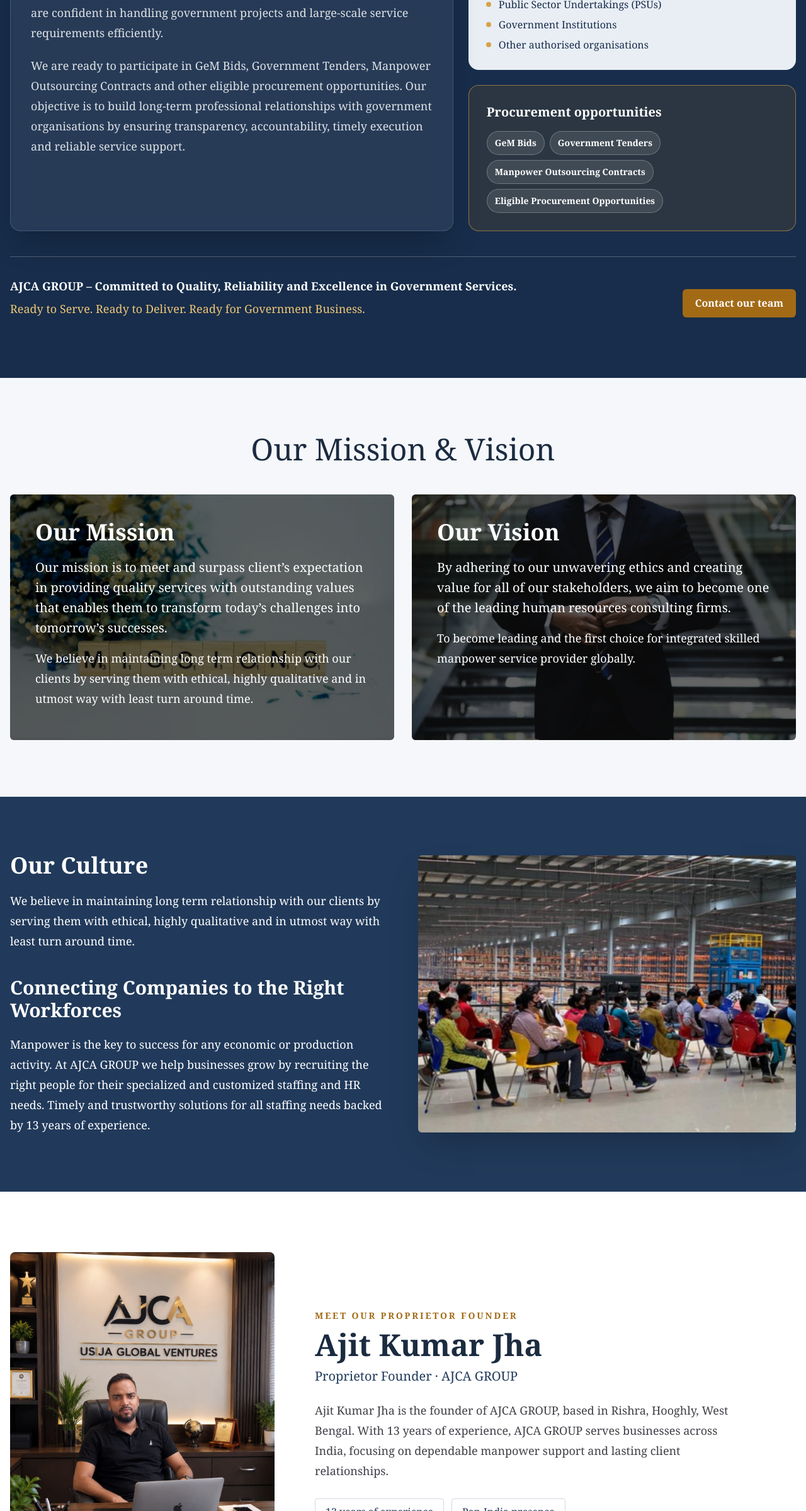
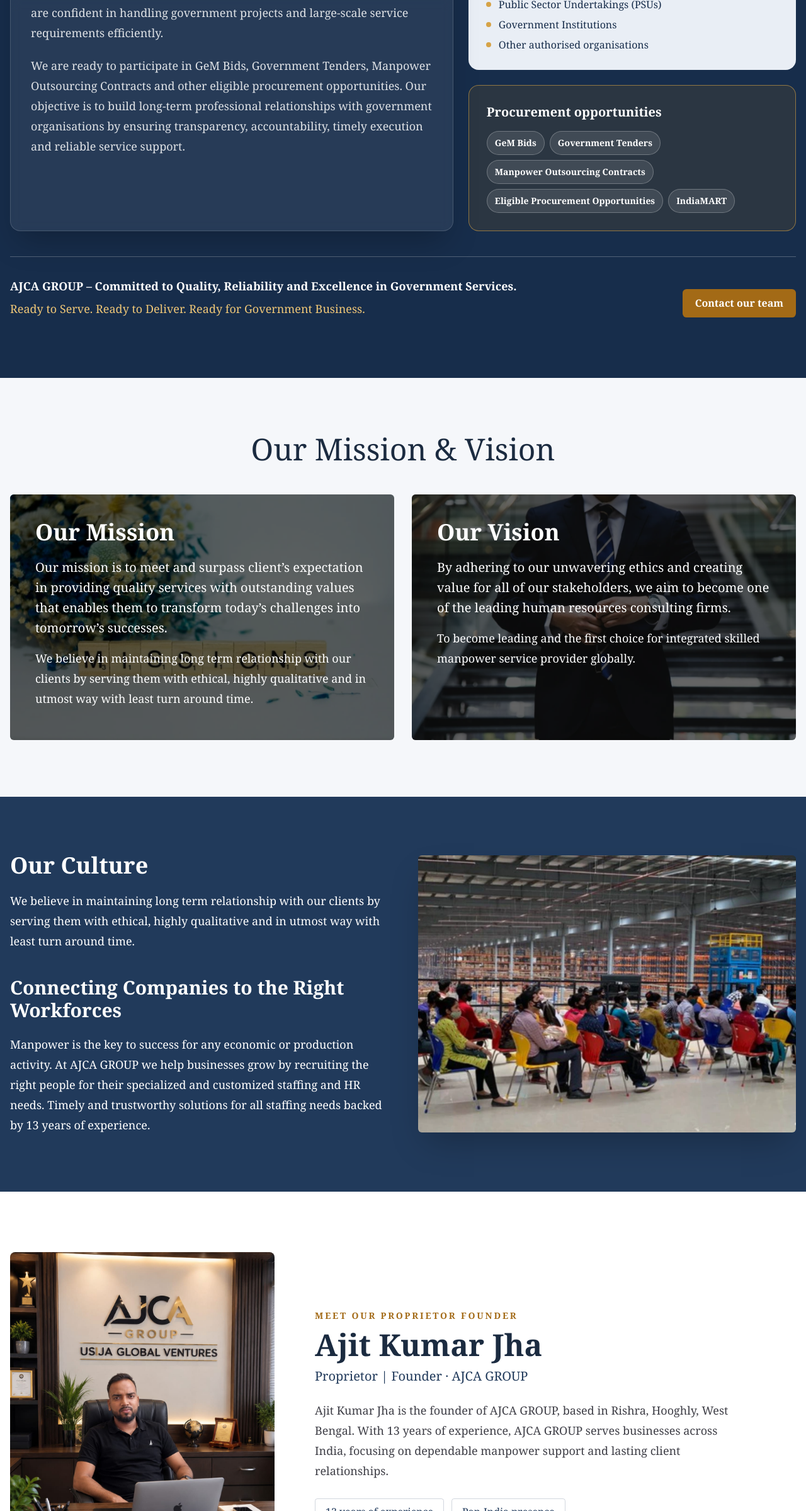
Before and after one commit to carryunitedsolutions/ajca, a React (Vite) app: page / in a window 1280 px wide. Shown: the part 2948-5347 px from the top of the page at 63% size. Built offline with nearby package versions, Linux system fonts and the light colour scheme.

Commit message:
new changes

```diff
--- a/src/components/common/OwnerProfile.tsx
+++ b/src/components/common/OwnerProfile.tsx
@@ -8,7 +8,7 @@ export function OwnerProfile() {
         <div>
           <p className="mb-3 text-sm font-bold uppercase tracking-[.2em] text-[var(--ssar-orange)]">Meet our Proprietor founder</p>
           <h2 className="text-4xl font-bold md:text-5xl">{company.founder}</h2>
-          <p className="mt-3 text-xl text-[var(--ssar-teal)]">Proprietor Founder · {company.name}</p>
+          <p className="mt-3 text-xl text-[var(--ssar-teal)]">Proprietor | Founder · {company.name}</p>
           <p className="mt-6 max-w-2xl text-lg leading-8 text-zinc-700">{company.ownerDescription}</p>
           <div className="mt-7 flex flex-wrap gap-3 text-base text-[var(--ssar-teal)]">
             <span className="rounded border border-current/20 px-4 py-2">13 years of experience</span>
--- a/src/components/home/GovernmentBusinessSection.tsx
+++ b/src/components/home/GovernmentBusinessSection.tsx
@@ -13,6 +13,7 @@ const opportunities = [
   'Government Tenders',
   'Manpower Outsourcing Contracts',
   'Eligible Procurement Opportunities',
+  'IndiaMART'
 ]
 
 export function GovernmentBusinessSection() {
```
